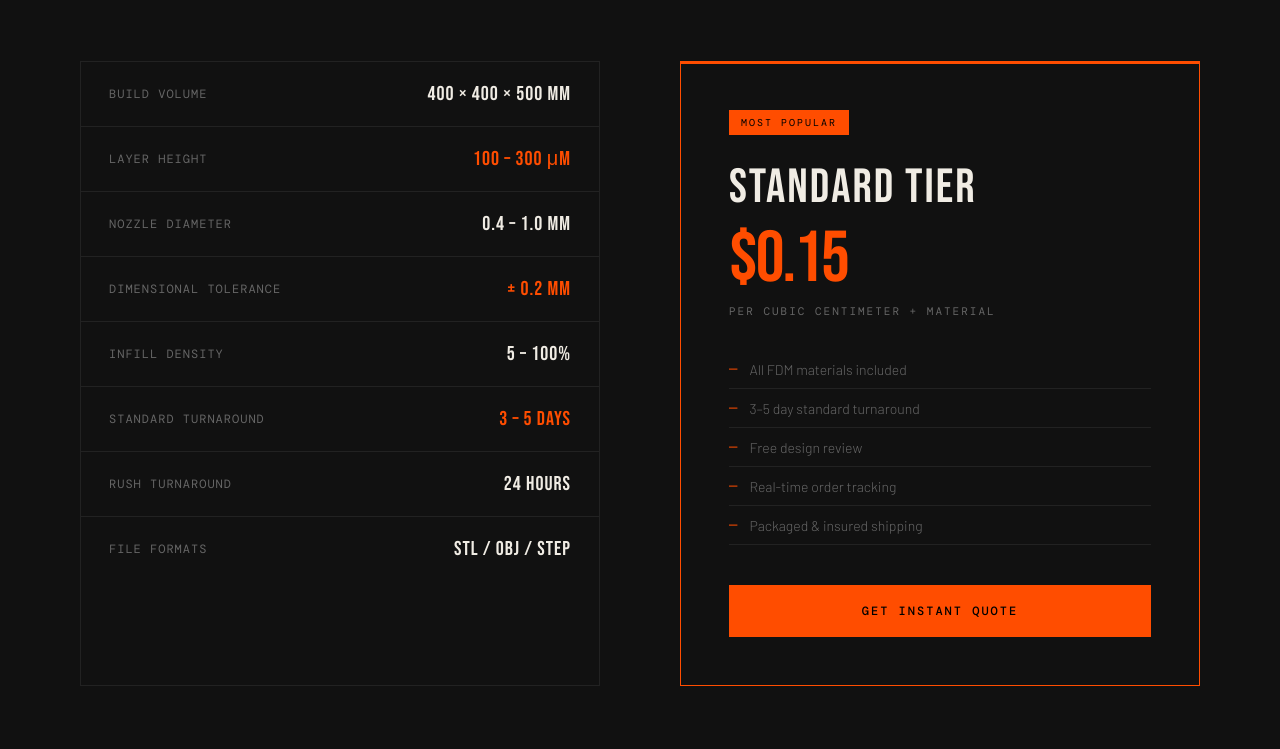
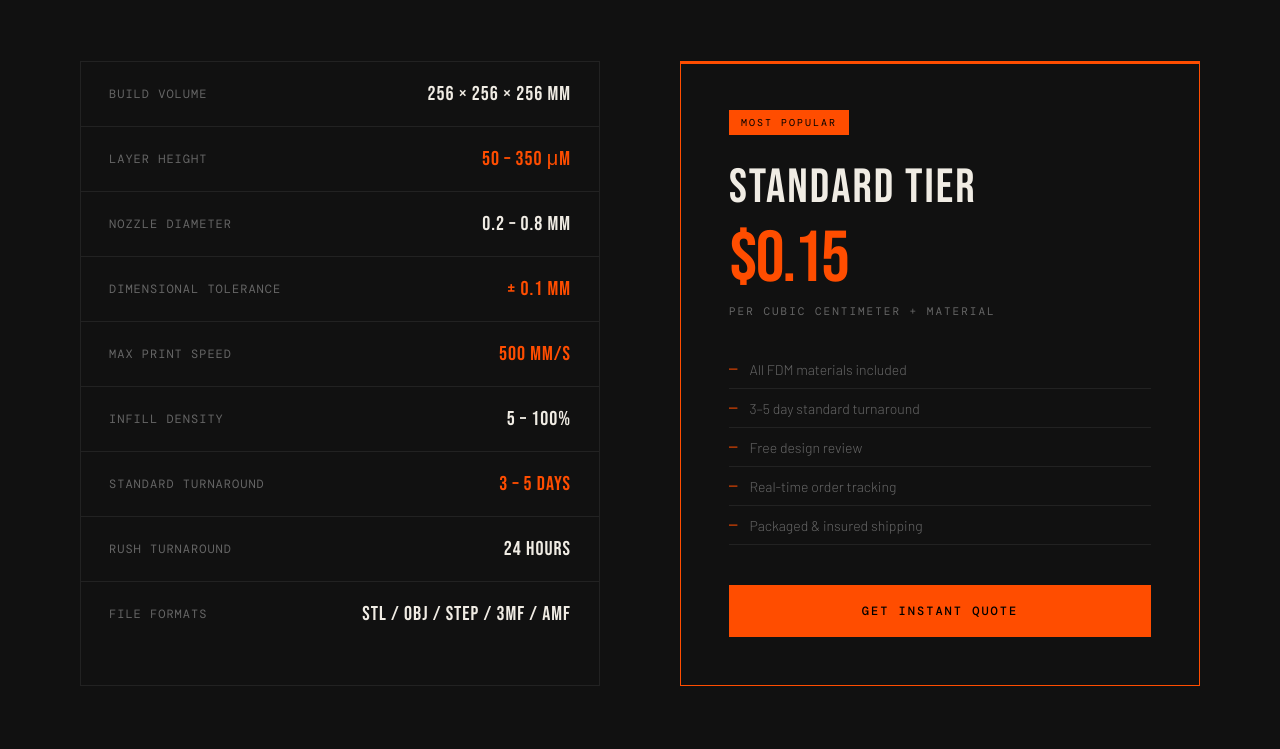
Before and after one commit to Palzone13/stratum, a plain HTML site: page index.html in a window 1280 px wide. Shown: the part 3871-4620 px from the top of the page. Drawn offline with nearby package versions, Linux system fonts and the light colour scheme; a web font is replaced by a local one.

Commit message:
Update index.html

```diff
--- a/index.html
+++ b/index.html
@@ -963,7 +963,7 @@
       <li><a href="#pricing">Pricing</a></li>
       <li><a href="#contact">Contact</a></li>
     </ul>
-    <button class="nav-cta">Upload File</button>
+    <button class="nav-cta" onclick="document.getElementById('contact').scrollIntoView({behavior:'smooth'})">Upload File</button>
   </nav>
 
   <!-- HERO -->
@@ -1235,19 +1235,23 @@
       <div class="spec-table reveal">
         <div class="spec-row">
           <span class="spec-key">Build Volume</span>
-          <span class="spec-val">400 × 400 × 500 mm</span>
+          <span class="spec-val">256 × 256 × 256 mm</span>
         </div>
         <div class="spec-row">
           <span class="spec-key">Layer Height</span>
-          <span class="spec-val highlight">100 – 300 μm</span>
+          <span class="spec-val highlight">50 – 350 μm</span>
         </div>
         <div class="spec-row">
           <span class="spec-key">Nozzle Diameter</span>
-          <span class="spec-val">0.4 – 1.0 mm</span>
+          <span class="spec-val">0.2 – 0.8 mm</span>
         </div>
         <div class="spec-row">
           <span class="spec-key">Dimensional Tolerance</span>
-          <span class="spec-val highlight">± 0.2 mm</span>
+          <span class="spec-val highlight">± 0.1 mm</span>
+        </div>
+        <div class="spec-row">
+          <span class="spec-key">Max Print Speed</span>
+          <span class="spec-val highlight">500 mm/s</span>
         </div>
         <div class="spec-row">
           <span class="spec-key">Infill Density</span>
@@ -1263,7 +1267,7 @@
         </div>
         <div class="spec-row">
           <span class="spec-key">File Formats</span>
-          <span class="spec-val">STL / OBJ / STEP</span>
+          <span class="spec-val">STL / OBJ / STEP / 3MF / AMF</span>
         </div>
       </div>
       <div class="pricing-card reveal">
@@ -1371,7 +1375,7 @@
         <textarea class="form-input form-textarea" name="message" placeholder="Describe your part, dimensions, tolerances, finish requirements..." required></textarea>
       </div>
       <div class="form-group full">
-        <label class="form-label">Attach File (STL / OBJ / STEP)</label>
+        <label class="form-label">Attach File (STL / OBJ / STEP / 3MF / AMF / 3MF / AMF)</label>
         <label class="upload-zone" id="uploadLabel" style="cursor:pointer;">
           <svg width="20" height="20" viewBox="0 0 24 24" fill="none" stroke="currentColor" stroke-width="1.5">
             <path d="M21 15v4a2 2 0 0 1-2 2H5a2 2 0 0 1-2-2v-4"/>
@@ -1379,7 +1383,7 @@
             <line x1="12" y1="3" x2="12" y2="15"/>
           </svg>
           <span id="uploadText">Drop file or click to browse</span>
-          <input type="file" name="file" accept=".stl,.obj,.step,.stp" style="display:none" id="fileInput" />
+          <input type="file" name="file" accept=".stl,.obj,.step,.stp,.3mf,.amf" style="display:none" id="fileInput" />
         </label>
       </div>
       <button type="submit" class="btn-primary" style="width:100%;text-align:center;padding:20px;font-size:13px;">Send Quote Request →</button>
```
